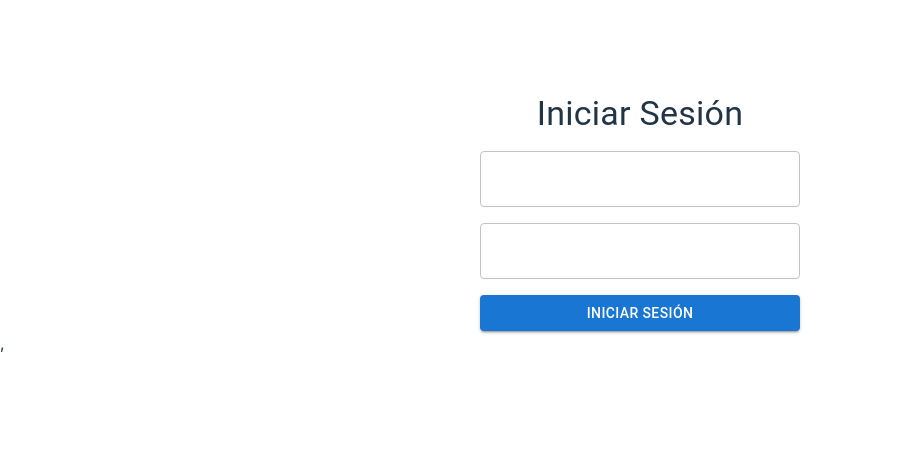
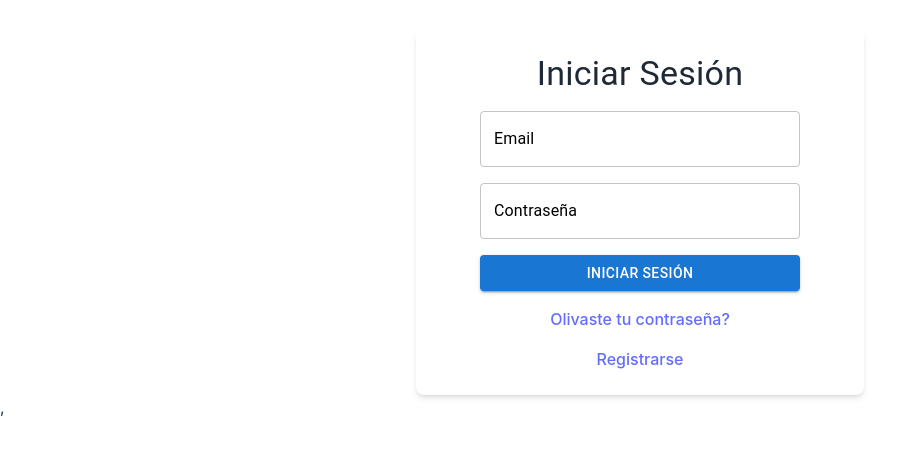
Before and after one commit to vogelnahuel/chess-front, a React (Vite) app: page /login in a window 1280 px wide. Shown: the part 176-628 px from the top of the page, without its empty margins (0-924 px from the left). Built offline with nearby package versions, Linux system fonts and the light colour scheme.

Commit message:
haciendo login

```diff
--- a/src/pages/Login/Login.tsx
+++ b/src/pages/Login/Login.tsx
@@ -2,6 +2,7 @@ import React from 'react';
 import { Formik, Form } from 'formik';
 import * as Yup from 'yup';
 import { Box, Button, TextField, Typography } from '@mui/material';
+import { Link } from 'react-router-dom';
 
 interface LoginFormProps {
   onSubmit: (values: { email: string; password: string }) => void;
@@ -18,6 +19,11 @@ export const Login: React.FC<LoginFormProps> = ({ onSubmit, isSubmitting }) => {
 
     <div style={{ width: '100vw', display: 'flex', alignItems: 'center', justifyContent: 'center' }}>
 
+    <Box
+        className="w-full max-w-md rounded-lg bg-white p-6 shadow-md"
+      >
+
+
     <Formik
       initialValues={{ email: '', password: '' }}
       validationSchema={validationSchema}
@@ -25,7 +31,7 @@ export const Login: React.FC<LoginFormProps> = ({ onSubmit, isSubmitting }) => {
     >
       {({ handleSubmit, handleChange, values, errors, touched }) => (
         <Form onSubmit={handleSubmit} className="flex flex-col items-center space-y-4">
-          <Typography variant="h4" className="text-white-800">
+          <Typography variant="h4" className="text-gray-800">
             Iniciar Sesión
           </Typography>
           <Box className="w-80">
@@ -39,17 +45,17 @@ export const Login: React.FC<LoginFormProps> = ({ onSubmit, isSubmitting }) => {
               fullWidth
               InputProps={{
                 sx: {
-                  color: 'white', // Color del texto
+                  color: 'black', // Color del texto
                 },
               }}
               InputLabelProps={{
                 sx: {
-                  color: 'white', // Color del label
+                  color: 'black', // Color del label
                 },
               }}
               FormHelperTextProps={{
                 sx: {
-                  color: 'white', // Color del texto de ayuda
+                  color: 'black', // Color del texto de ayuda
                 },
               }}
             />
@@ -66,17 +72,17 @@ export const Login: React.FC<LoginFormProps> = ({ onSubmit, isSubmitting }) => {
               fullWidth
               InputProps={{
                 sx: {
-                  color: 'white', // Color del texto
+                  color: 'black', // Color del texto
                 },
               }}
               InputLabelProps={{
                 sx: {
-                  color: 'white', // Color del label
+                  color: 'black', // Color del label
                 },
               }}
               FormHelperTextProps={{
                 sx: {
-                  color: 'white', // Color del texto de ayuda
+                  color: 'black', // Color del texto de ayuda
                 },
               }}
             />
@@ -90,9 +96,17 @@ export const Login: React.FC<LoginFormProps> = ({ onSubmit, isSubmitting }) => {
           >
             {isSubmitting ? 'Cargando...' : 'Iniciar Sesión'}
           </Button>
+          <Link to="/recovery">
+            Olivaste tu contraseña?
+          </Link>
+          <Link to="/register">
+            Registrarse
+          </Link>
         </Form>
       )}
     </Formik>
+    </Box>
+
 
 </div>
   );
--- a/src/pages/Recovery/Recovery.tsx
+++ b/src/pages/Recovery/Recovery.tsx
@@ -21,7 +21,7 @@ const ForgotPasswordPage: React.FC = () => {
   });
 
   return (
-    <div className="flex min-h-screen items-center justify-center bg-gray-100">
+    <div style={{ width: '100vw', display: 'flex', alignItems: 'center', justifyContent: 'center' }}>
       <Box
         className="w-full max-w-md rounded-lg bg-white p-6 shadow-md"
         component="form"
--- a/src/pages/Register/Register.tsx
+++ b/src/pages/Register/Register.tsx
@@ -58,7 +58,7 @@ const RegisterPage: React.FC = () => {
   });
 
   return (
-    <div className="flex min-h-screen items-center justify-center bg-gray-100">
+    <div style={{ width: '100vw', display: 'flex', alignItems: 'center', justifyContent: 'center' }}>
       <Box
         className="w-full max-w-md rounded-lg bg-white p-6 shadow-md"
         component="form"
```
